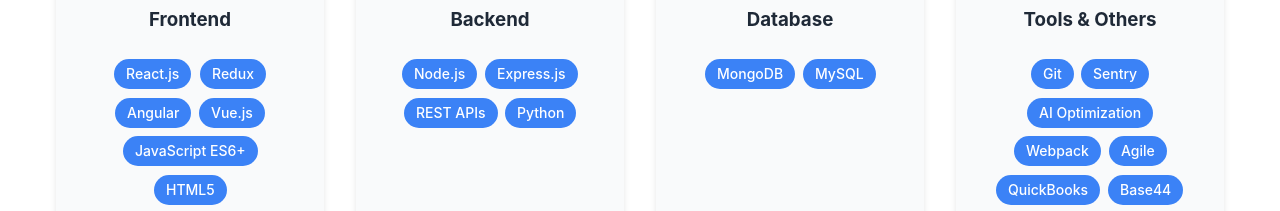
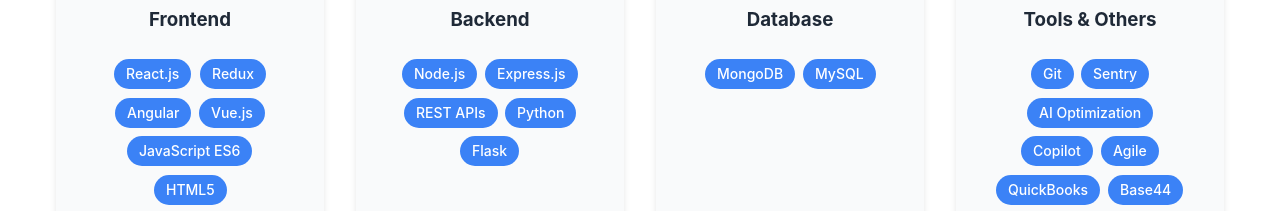
Before and after one commit to evyatarshlar/Portfolio, a React (Vite) app: page / in a window 1280 px wide. Shown: the part 2000-2211 px from the top of the page. Built offline with nearby package versions, Linux system fonts and the light colour scheme.

Commit message:
fix: update copyright year in Hebrew localization and correct skill entries

```diff
--- a/src/data/skills.js
+++ b/src/data/skills.js
@@ -1,6 +1,6 @@
 export const skills = {
-  frontend: ['React.js', 'Redux', 'Angular', 'Vue.js', 'JavaScript ES6+', 'HTML5', 'CSS3/SCSS/Tailwind', 'TypeScript', 'Next.js'],
-  backend: ['Node.js', 'Express.js', 'REST APIs', 'Python'],
+  frontend: ['React.js', 'Redux', 'Angular', 'Vue.js', 'JavaScript ES6', 'HTML5', 'CSS3/SCSS/Tailwind', 'TypeScript', 'Next.js'],
+  backend: ['Node.js', 'Express.js', 'REST APIs', 'Python', 'Flask'],
   database: ['MongoDB', 'MySQL'],
-  tools: ['Git', 'Sentry', 'AI Optimization', 'Webpack', 'Agile', 'QuickBooks', 'Base44']
+  tools: ['Git', 'Sentry', 'AI Optimization', 'Copilot', 'Agile', 'QuickBooks', 'Base44']
 };
--- a/src/services/i18.js
+++ b/src/services/i18.js
@@ -178,7 +178,7 @@
             whatsapp: 'שלח לי הודעה בוואטסאפ',
           },
           footer: {
-            copyright: '© 2026 אביתר שלר. כל הזכויות שמורות.',
+            copyright: '© 2024 אביתר שלר. כל הזכויות שמורות.',
             builtWith: 'נבנה עם React ואהבה'
           }
         }
```
